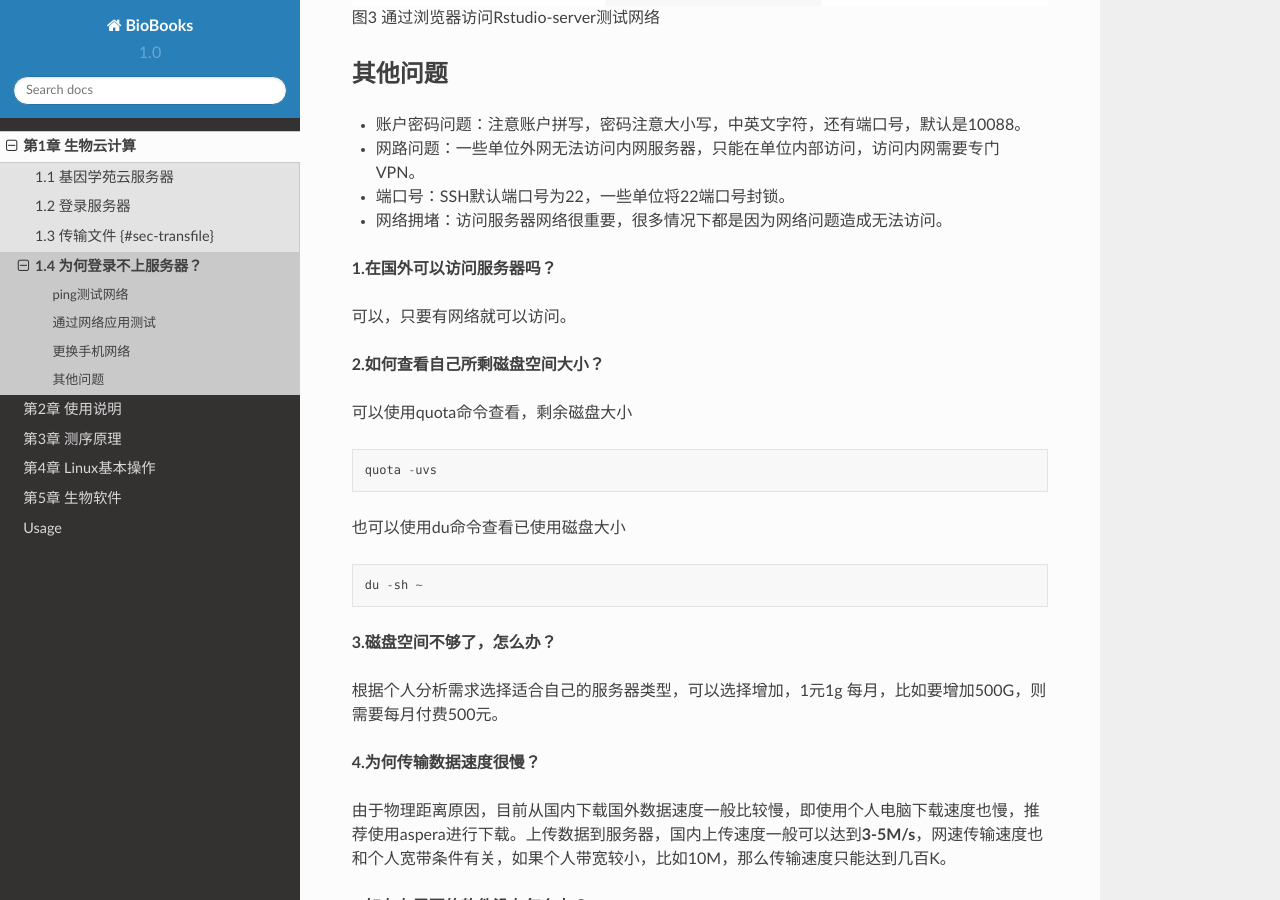
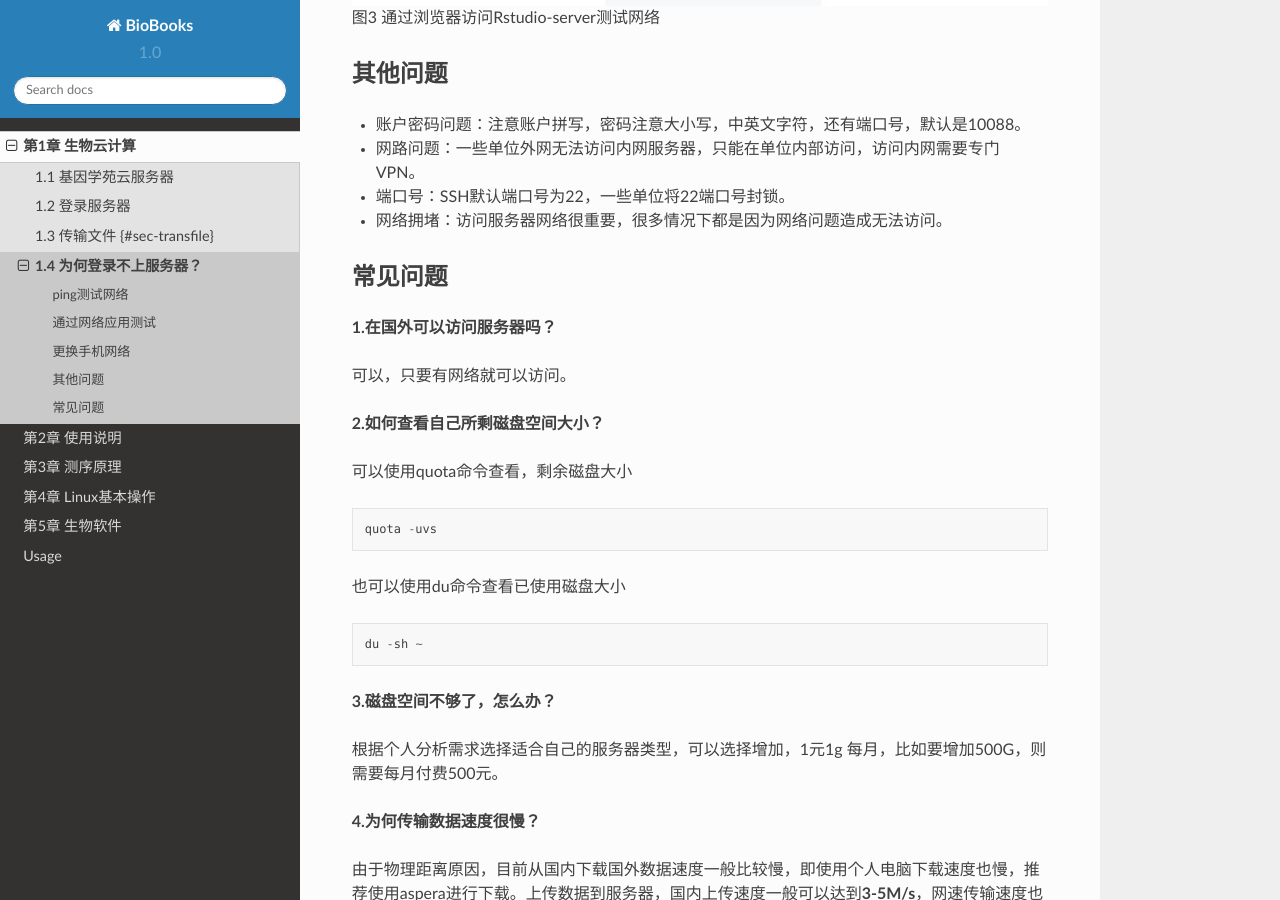
Before and after one commit to wangtong/biobooks, a Sphinx documentation site: the page built from docs/source/chapter01/a4.md, in a window 1280 px wide and 900 px high, scrolled down 1774 px. Built offline with Sphinx 7.4.7 and the Read the Docs theme 2.0.0, drawn with Linux system fonts in a browser that asks for light colours; pages that are not in the unit, such as notebooks, are missing from menus.

Commit message:
six commit

```diff
--- a/docs/source/chapter01/a4.md
+++ b/docs/source/chapter01/a4.md
@@ -25,14 +25,15 @@
 
 ## 其他问题
 
--   账户密码问题：注意账户拼写，密码注意大小写，中英文字符，还有端口号，默认是10088。
+- 账户密码问题：注意账户拼写，密码注意大小写，中英文字符，还有端口号，默认是10088。
 
--   网路问题：一些单位外网无法访问内网服务器，只能在单位内部访问，访问内网需要专门VPN。
+- 网路问题：一些单位外网无法访问内网服务器，只能在单位内部访问，访问内网需要专门VPN。
 
--   端口号：SSH默认端口号为22，一些单位将22端口号封锁。
+- 端口号：SSH默认端口号为22，一些单位将22端口号封锁。
 
--   网络拥堵：访问服务器网络很重要，很多情况下都是因为网络问题造成无法访问。
+- 网络拥堵：访问服务器网络很重要，很多情况下都是因为网络问题造成无法访问。
 
+## 常见问题
 
 **1.在国外可以访问服务器吗？**
 
```
